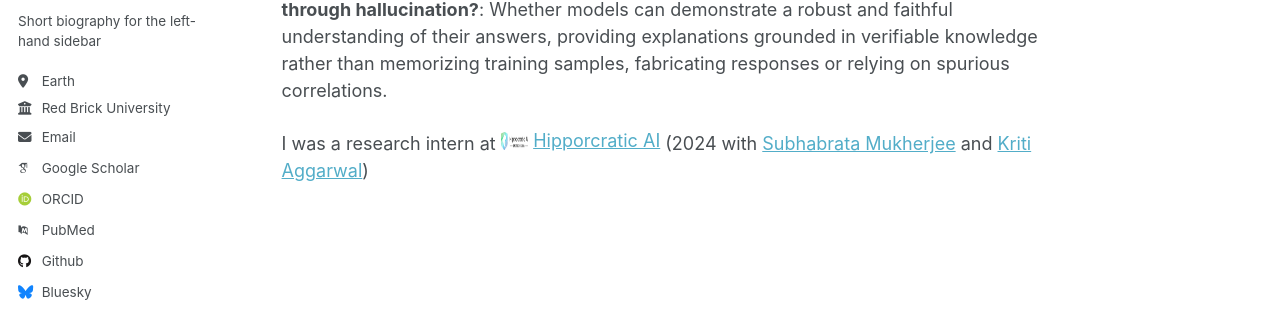
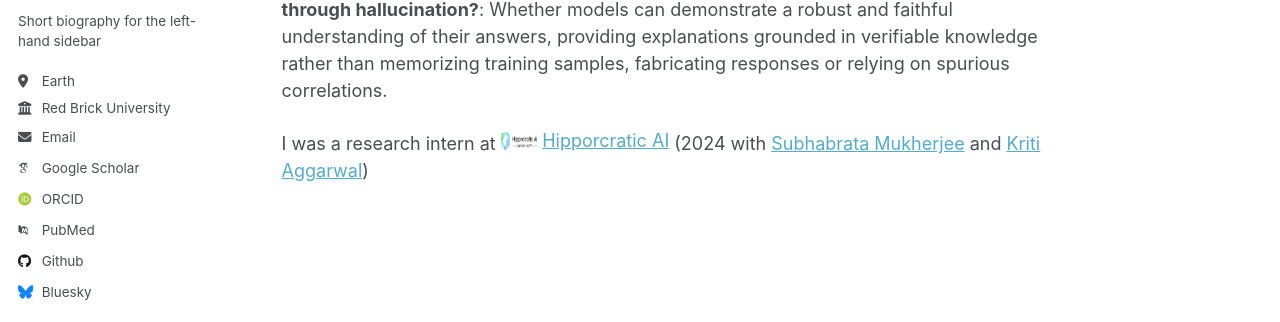
Before and after one commit to yifanJIANG-921/yifanJIANG-921.github.io, a Jekyll site: the page built from _pages/about.md, in a window 1280 px wide and 900 px high, scrolled down 501 px. Shown: the part 312-634 px from the top of the window. Built offline with Jekyll 4.4.1, drawn with Linux system fonts in a browser that asks for light colours; some web fonts are replaced.

Commit message:
Update about.md

```diff
--- a/_pages/about.md
+++ b/_pages/about.md
@@ -16,4 +16,4 @@ My primary research objective is to enhance the reasoning capabilities of AI sys
 
 -**How can we evaluate that models truly understand the answer, rather than getting it through hallucination?**: Whether models can demonstrate a robust and faithful understanding of their answers, providing explanations grounded in verifiable knowledge rather than memorizing training samples, fabricating responses or relying on spurious correlations.
 
-I was a research intern at <a href="https://www.hippocraticai.com/" style="display: inline-flex; align-items: center;"><img src="https://github.com/yifanJIANG-921/yifanJIANG-921.github.io/blob/master/assets/main-hippocratic-logo-full-color.jpg" alt="Hippocratic AI Logo" style="height: 1em; width: 1.5em; margin-right: 0.3em;">Hipporcratic AI</a> (2024 with [Subhabrata Mukherjee](https://subhomukherjee.com/) and [Kriti Aggarwal](https://www.linkedin.com/in/kriti-agg/))
+I was a research intern at <a href="https://www.hippocraticai.com/" style="display: inline-flex; align-items: center;"><img src="https://github.com/yifanJIANG-921/yifanJIANG-921.github.io/blob/master/assets/main-hippocratic-logo-full-color.jpg" alt="Hippocratic AI Logo" style="height: 1em; width: 2.0em; margin-right: 0.3em;">Hipporcratic AI</a> (2024 with [Subhabrata Mukherjee](https://subhomukherjee.com/) and [Kriti Aggarwal](https://www.linkedin.com/in/kriti-agg/))
```
